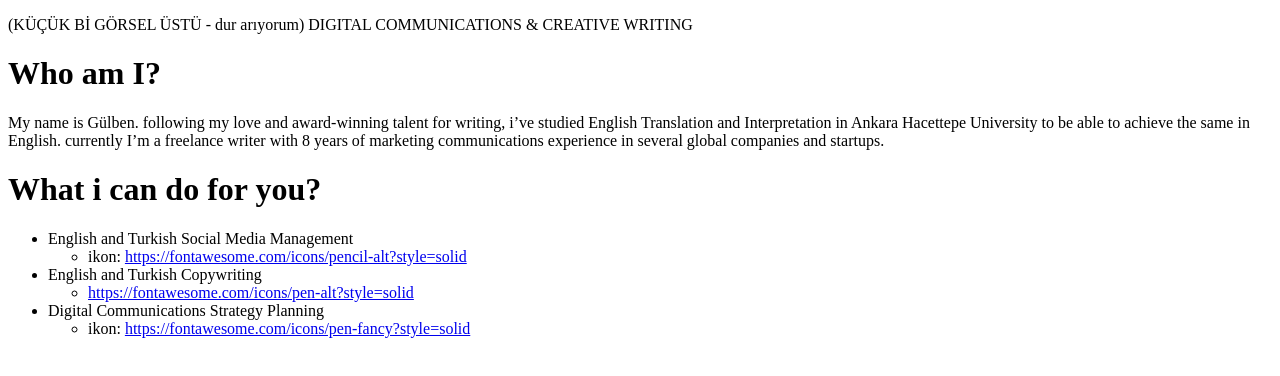
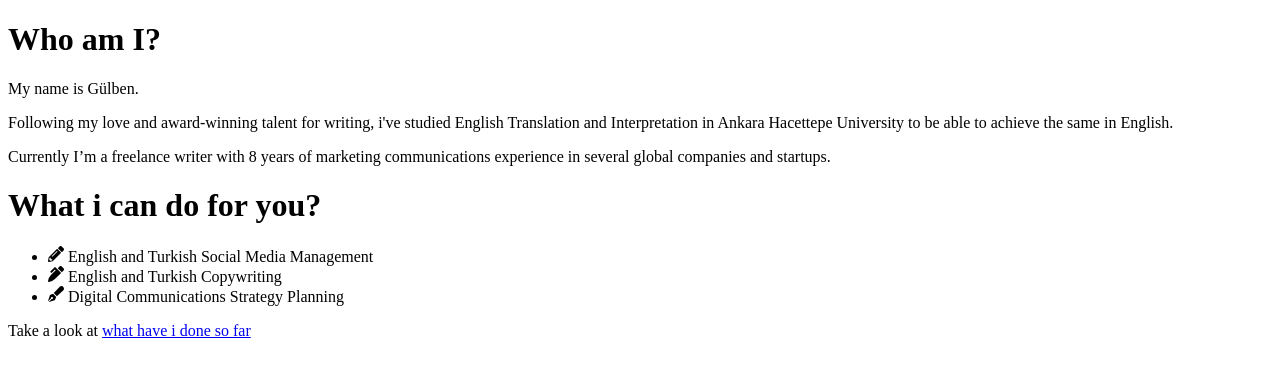
Before and after one commit to hazelkavilime/hazelkavilime, a Gatsby site: page / in a window 1280 px wide. Built offline with nearby package versions, Linux system fonts and the light colour scheme; Gatsby itself is replaced by a stand-in of ours.

Commit message:
Added icons

```diff
--- a/gatsby-config.js
+++ b/gatsby-config.js
@@ -1,6 +1,7 @@
 const remarkImagesPlugin = (module.exports = {
   siteMetadata: {
     title: `Gülben Şaş`,
+    subtitle: "DIGITAL COMMUNICATIONS & CREATIVE WRITING",
     menuLinks: [
       {
         name: "ABOUT",
--- a/package.json
+++ b/package.json
@@ -20,7 +20,8 @@
     "prop-types": "^15.7.2",
     "react": "^16.10.2",
     "react-dom": "^16.10.2",
-    "react-helmet": "^5.2.1"
+    "react-helmet": "^5.2.1",
+    "react-icons": "^3.7.0"
   },
   "devDependencies": {
     "prettier": "^1.18.2"
--- a/src/components/header.js
+++ b/src/components/header.js
@@ -2,7 +2,7 @@ import { Link } from "gatsby"
 import PropTypes from "prop-types"
 import React from "react"
 
-const Header = ({ siteTitle, menuLinks }) => (
+const Header = ({ siteTitle, siteSubtitle, menuLinks }) => (
   <header
     style={{
       background: `rebeccapurple`,
@@ -27,6 +27,7 @@ const Header = ({ siteTitle, menuLinks }) => (
           {siteTitle}
         </Link>
       </h1>
+      <h4 style={{ marginTop: 6 }}>{siteSubtitle}</h4>
       <div>
         <nav>
           <ul style={{ display: "flex", flex: 1 }}>
@@ -51,10 +52,13 @@ const Header = ({ siteTitle, menuLinks }) => (
 
 Header.propTypes = {
   siteTitle: PropTypes.string,
+  siteSubtitle: PropTypes.string,
+  menuLinks: PropTypes.array,
 }
 
 Header.defaultProps = {
   siteTitle: ``,
+  siteSubtitle: ``,
 }
 
 export default Header
--- a/src/components/layout.js
+++ b/src/components/layout.js
@@ -18,6 +18,7 @@ const Layout = ({ children }) => {
       site {
         siteMetadata {
           title
+          subtitle
           menuLinks {
             name
             link
@@ -31,6 +32,7 @@ const Layout = ({ children }) => {
     <>
       <Header
         siteTitle={data.site.siteMetadata.title}
+        siteSubtitle={data.site.siteMetadata.subtitle}
         menuLinks={data.site.siteMetadata.menuLinks}
       />
       <div
--- a/src/pages/index.mdx
+++ b/src/pages/index.mdx
@@ -1,17 +1,18 @@
-<!-- Örnek: http://www.nazlioluz.com/ -->
-
-(KÜÇÜK Bİ GÖRSEL ÜSTÜ - dur arıyorum)
-DIGITAL COMMUNICATIONS & CREATIVE WRITING
+import { FaPencilAlt, FaPenAlt, FaPenFancy } from "react-icons/fa"
 
 # Who am I?
 
-My name is Gülben. following my love and award-winning talent for writing, i’ve studied English Translation and Interpretation in Ankara Hacettepe University to be able to achieve the same in English. currently I’m a freelance writer with 8 years of marketing communications experience in several global companies and startups.
+My name is Gülben.
+
+Following my love and award-winning talent for writing,
+i've studied English Translation and Interpretation in Ankara Hacettepe University to be able to achieve the same in English.
+
+Currently I’m a freelance writer with 8 years of marketing communications experience in several global companies and startups.
 
 # What i can do for you?
 
-- English and Turkish Social Media Management
-  - ikon: https://fontawesome.com/icons/pencil-alt?style=solid
-- English and Turkish Copywriting
-  - https://fontawesome.com/icons/pen-alt?style=solid
-- Digital Communications Strategy Planning
-  - ikon: https://fontawesome.com/icons/pen-fancy?style=solid
+- <FaPencilAlt /> English and Turkish Social Media Management
+- <FaPenAlt /> English and Turkish Copywriting
+- <FaPenFancy /> Digital Communications Strategy Planning
+
+Take a look at [what have i done so far](/portfolio)
```
Also changed, not shown: 2 other files.
